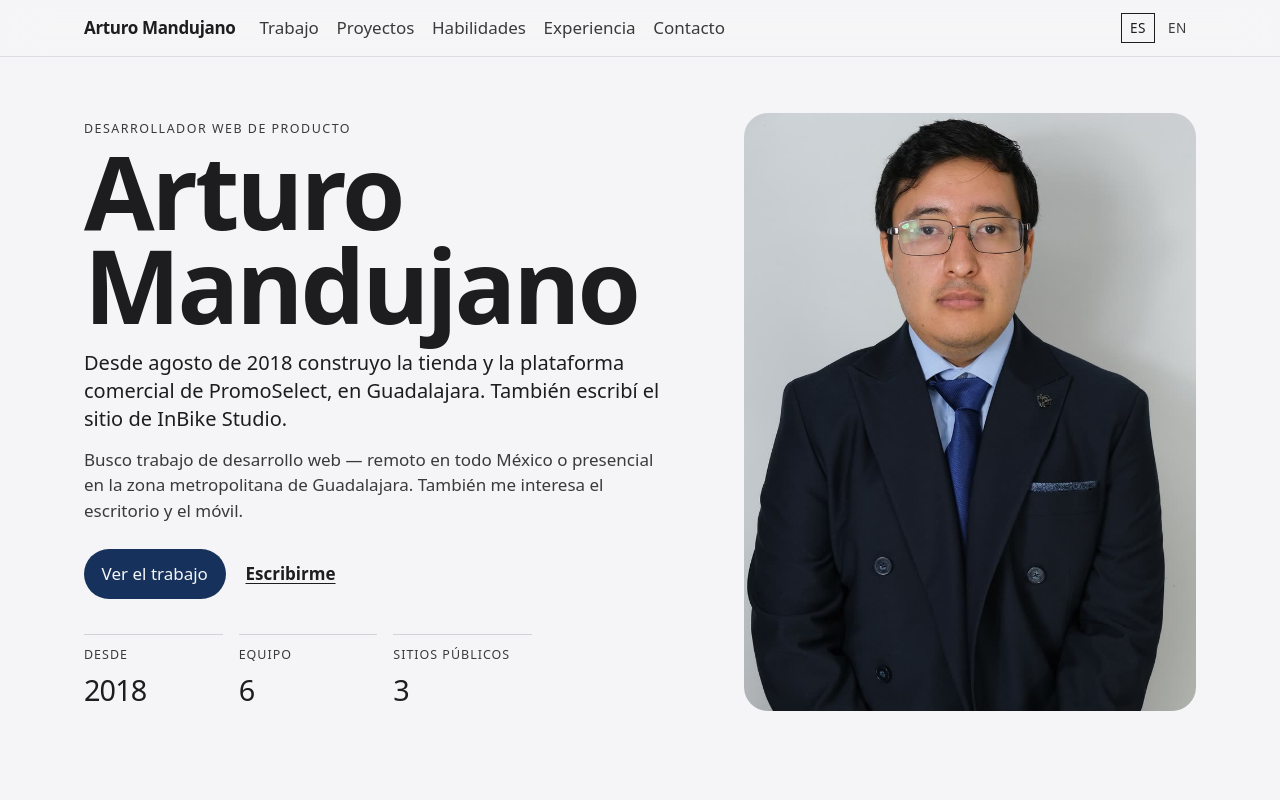
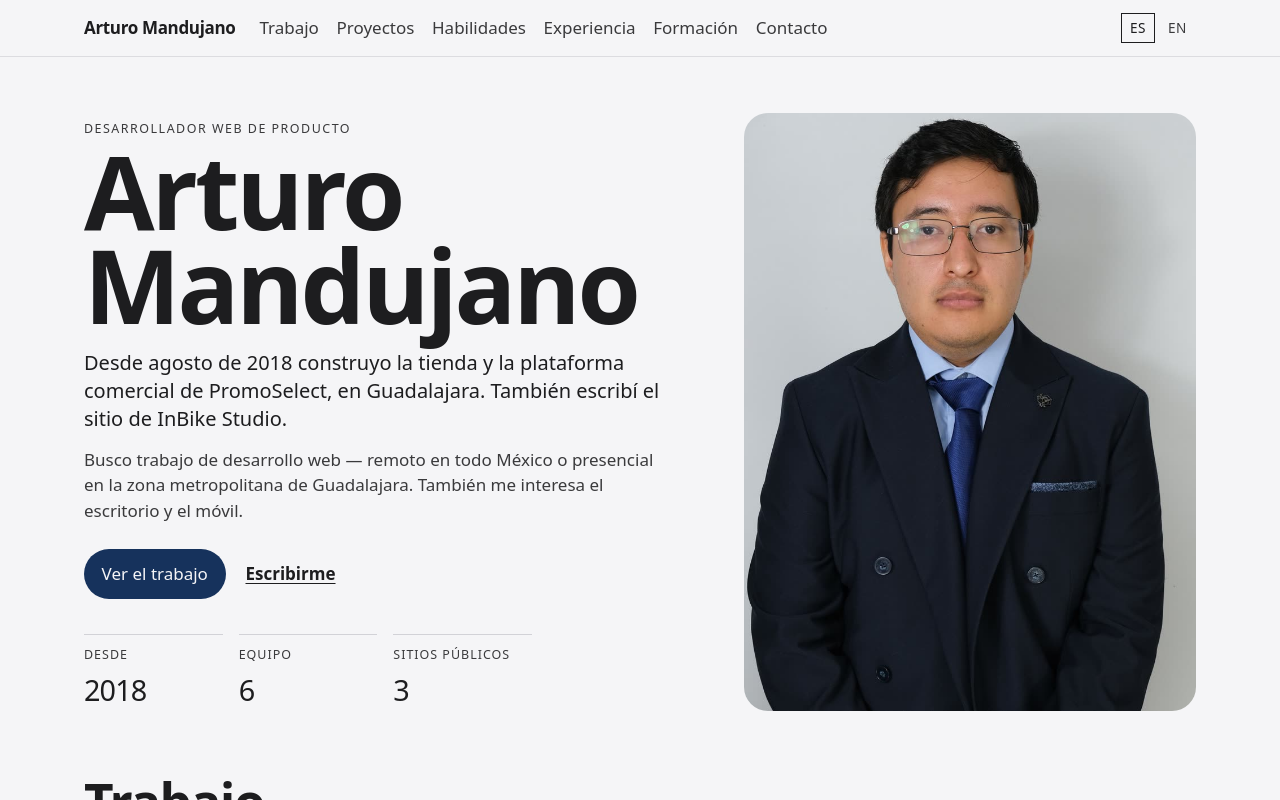
Before and after one commit to superdemo7/superdemo7.github.io, a plain HTML site: page index.html in a window 1280 px wide. Both pictures are taken after a click on the button "ES". Shown: the top 800 px of the page. Drawn offline with Linux system fonts and the light colour scheme.

Commit message:
Fase 3: pulido (nav Formación, cabecera sólida, huecos, retícula, OG y alt del admin)

```diff
--- a/index.html
+++ b/index.html
@@ -24,19 +24,19 @@
     <meta property="og:type" content="website" />
     <meta property="og:locale" content="es_MX" />
     <meta property="og:locale:alternate" content="en_US" />
-    <meta property="og:image" content="https://superdemo7.github.io/arturo.jpg" />
+    <meta property="og:image" content="https://superdemo7.github.io/screenshots/promoselect.jpg" />
     <meta property="og:image:type" content="image/jpeg" />
-    <meta property="og:image:width" content="1600" />
-    <meta property="og:image:height" content="2118" />
-    <meta property="og:image:alt" content="Retrato de Arturo Mandujano" />
+    <meta property="og:image:width" content="1200" />
+    <meta property="og:image:height" content="675" />
+    <meta property="og:image:alt" content="Captura de la tienda PromoSelect" />
     <meta name="twitter:card" content="summary_large_image" />
     <meta name="twitter:title" content="Arturo Mandujano — desarrollador web" />
     <meta
       name="twitter:description"
       content="Arturo Mandujano, desarrollador web de producto en PromoSelect y autor de InBike Studio. Guadalajara."
     />
-    <meta name="twitter:image" content="https://superdemo7.github.io/arturo.jpg" />
-    <meta name="twitter:image:alt" content="Retrato de Arturo Mandujano" />
+    <meta name="twitter:image" content="https://superdemo7.github.io/screenshots/promoselect.jpg" />
+    <meta name="twitter:image:alt" content="Captura de la tienda PromoSelect" />
     <link rel="stylesheet" href="styles.css" />
     <script>
       (function () {
@@ -86,6 +86,10 @@
           <a href="#experiencia">
             <span data-i18n="es">Experiencia</span>
             <span data-i18n="en">Experience</span>
+          </a>
+          <a href="#formacion">
+            <span data-i18n="es">Formación</span>
+            <span data-i18n="en">Education</span>
           </a>
           <a href="#contacto">
             <span data-i18n="es">Contacto</span>
--- a/site.js
+++ b/site.js
@@ -25,8 +25,8 @@
       en: "Screenshot of the InBike Studio site",
     },
     admin: {
-      es: "Captura de la pantalla de inicio de sesión del admin de PromoSelect",
-      en: "Screenshot of the PromoSelect admin sign-in screen",
+      es: "Captura del interior del admin de PromoSelect, con la lista de negocios",
+      en: "Screenshot of the PromoSelect admin, showing the deals list",
     },
   };
   var regions = {
@@ -52,9 +52,9 @@
     var ogLocale = document.querySelector('meta[property="og:locale"]');
     if (ogLocale) ogLocale.setAttribute("content", lang === "en" ? "en_US" : "es_MX");
     var ogImageAlt = document.querySelector('meta[property="og:image:alt"]');
-    if (ogImageAlt) ogImageAlt.setAttribute("content", alts[lang]);
+    if (ogImageAlt) ogImageAlt.setAttribute("content", shotAlts.promoselect[lang]);
     var twitterImageAlt = document.querySelector('meta[name="twitter:image:alt"]');
-    if (twitterImageAlt) twitterImageAlt.setAttribute("content", alts[lang]);
+    if (twitterImageAlt) twitterImageAlt.setAttribute("content", shotAlts.promoselect[lang]);
     var portrait = document.getElementById("portrait");
     if (portrait) portrait.alt = alts[lang];
     document.querySelectorAll("[data-shot]").forEach(function (img) {
--- a/styles.css
+++ b/styles.css
@@ -102,8 +102,7 @@ button:active,
   position: sticky;
   top: 0;
   z-index: 3;
-  background: color-mix(in srgb, var(--paper) 72%, transparent);
-  backdrop-filter: blur(20px) saturate(180%);
+  background: var(--paper);
   border-bottom: 1px solid color-mix(in srgb, var(--line) 70%, transparent);
 }
 
@@ -312,7 +311,7 @@ h3 {
 }
 
 .block {
-  padding-top: 4.5rem;
+  padding-top: 3rem;
 }
 
 .block-head p {
@@ -492,7 +491,7 @@ h3 {
 
 .logo-grid {
   display: grid;
-  grid-template-columns: repeat(auto-fill, minmax(6.5rem, 1fr));
+  grid-template-columns: repeat(auto-fill, minmax(9rem, 1fr));
   gap: 0.75rem;
   margin: 1.4rem 0 0;
   padding: 0;
```
